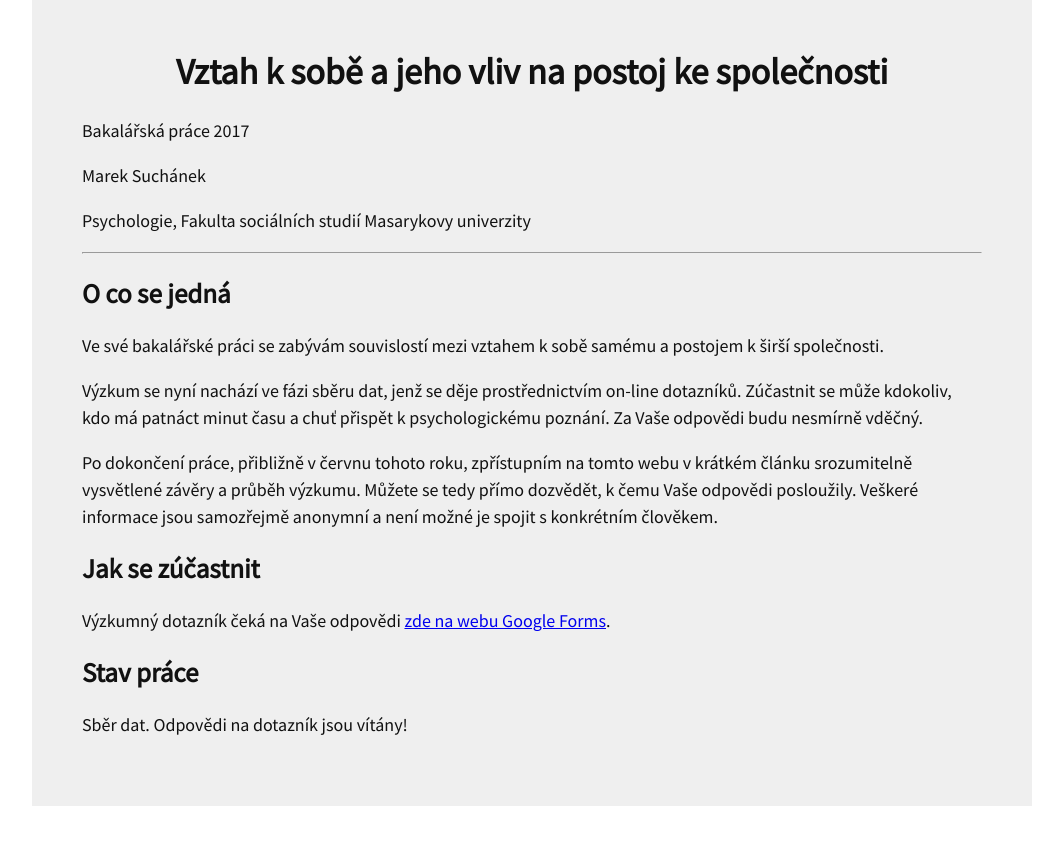
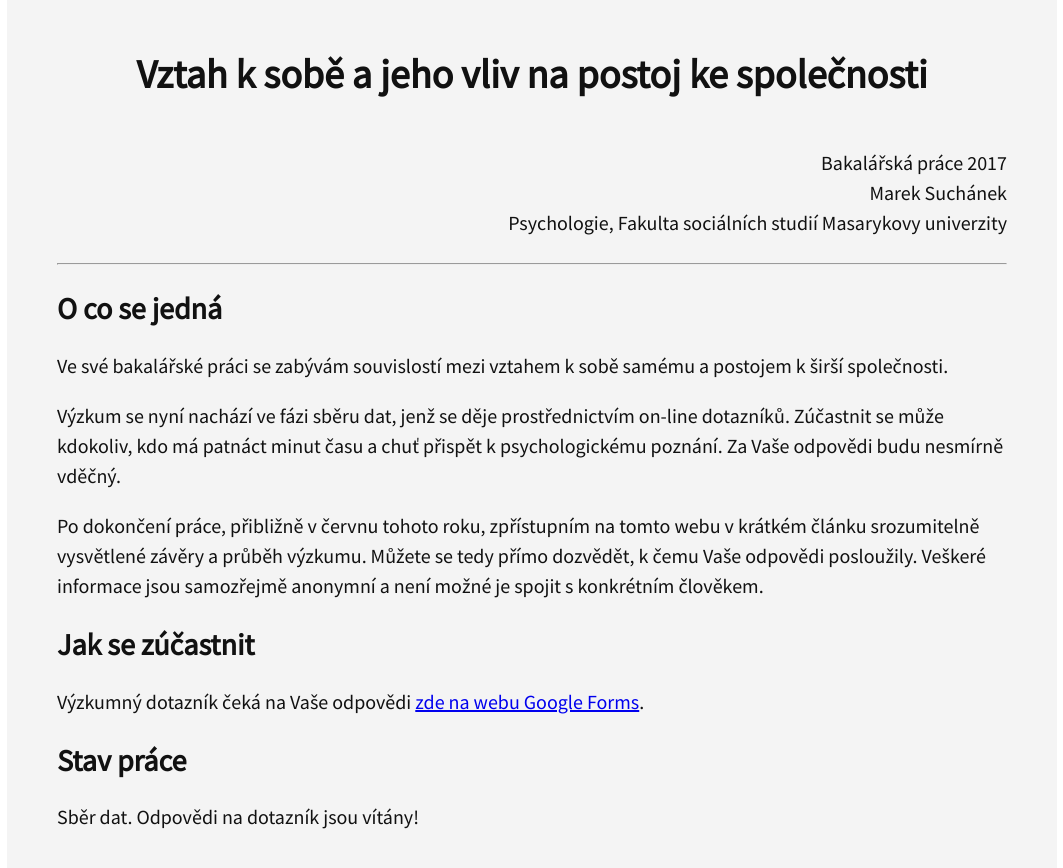
Before and after one commit to vyzkum-psych-spol/vyzkum-psych-spol.github.io, a plain HTML site: page index.html in a window 1280 px wide. Shown: the whole page, without its empty margins (108-1171 px from the left). Before the commit the page ends 806 px from the top, so only its background shows below. Drawn offline with Linux system fonts and the light colour scheme.

Commit message:
Další práce na stylu

```diff
--- a/index.html
+++ b/index.html
@@ -12,9 +12,11 @@
         <div id="obalka">
         <h1>Vztah k sobě a jeho vliv na postoj ke společnosti</h1>
 
+        <div id="osobni">
         <p>Bakalářská práce 2017</p>
         <p>Marek Suchánek</p>
         <p>Psychologie, Fakulta sociálních studií Masarykovy univerzity</p>
+        </div>
 
         <hr>
 
--- a/styl.css
+++ b/styl.css
@@ -1,5 +1,5 @@
 body {
-    font-size: 18px;
+    font-size: 20px;
     font-family: "Source Sans Pro", sans-serif;
     line-height: 1.5;
     color: #111;
@@ -13,12 +13,27 @@ h1, h2, h3 {
 
 h1 {
     margin-top: 0px;
+    margin-bottom: 50px;
     text-align: center;
 }
 
 #obalka {
-    max-width: 900px;
+    max-width: 950px;
     margin: 0px auto;
     padding: 50px;
-    background-color: #efefef;
+    background-color: #f4f4f4;
 }
+
+#osobni {
+    text-align: right;
+}
+
+#osobni p {
+    margin: 0px;
+}
+
+hr {
+    margin: 25px 0px;
+    border-color: #eee;
+    background-color: #eee;
+}
```
